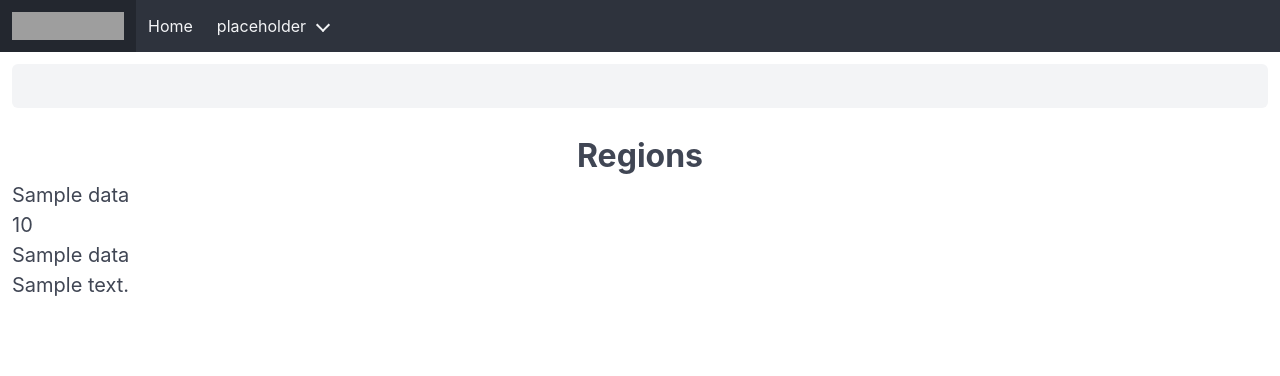
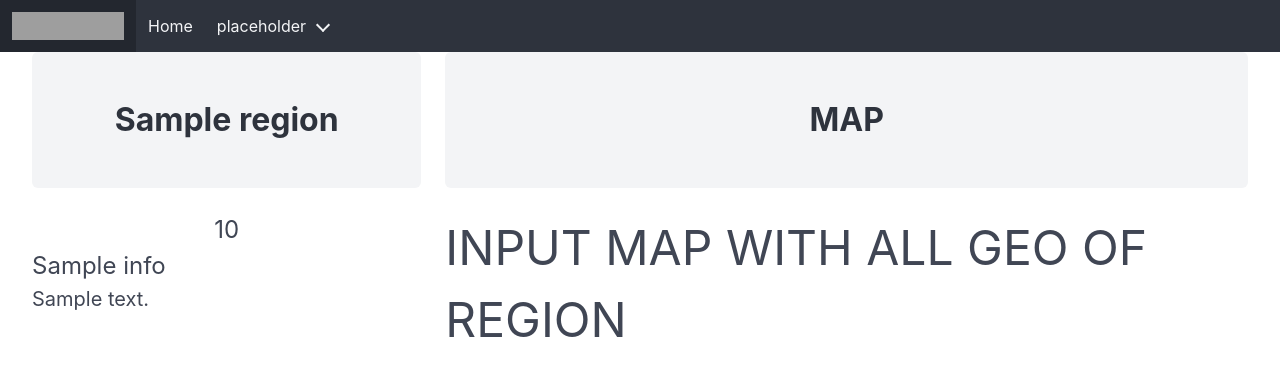
Before and after one commit to danielmichaels/fuelwatcher-website, a Flask app: template app/templates/region.html in a window 1280 px wide. Shown: the top 376 px of the page. Run offline with Flask 2, Linux system fonts and the light colour scheme; the template is opened without the code that fills it: most values are stand-ins (such as "Sample title", 1, 10 or a date in 2020); some libraries are stand-ins or nearby versions; grey boxes are pictures that could not be loaded.

Commit message:
Routes.py add regions --> region routing
notes:
+ region(region) now accepts correct region int and text values.

```diff
--- a/app/templates/region.html
+++ b/app/templates/region.html
@@ -1,17 +1,23 @@
 {% include 'base.html' %}
 
-<div class="column">
-    <p class="notification">
-    <p class="has-text-centered is-size-3 has-text-weight-bold">Regions</p>
-    {% for data in region %}
+<div class="container is-fluid">
+    <div class="columns">
+        <div class="column is-one-third">
+            <p class="notification is-size-3 has-text-weight-bold has-text-centered">
+                {{ region }}</p>
+            {% for info in resp %}
                 <ul>
                     <li>
-                <p class="is-size-5">{{ data.title }}</p>
-                <p class="is-size-5">{{ data.price }}</p>
-                <p class="is-size-5">{{ data['trading-name'] }}</p>
-                <p class="is-size-5">{{ data.address }}</p>
+                        <p class="is-size-4 has-text-centered">{{ info.price }}</p>
+                        <p class="is-size-4">{{ info['trading-name'] }}</p>
+                        <p class="is-size-5">{{ info.address }}</p>
+                        <br>
                     </li>
                 </ul>
             {% endfor %}
-    </p>
         </div>
+    <div class="column is-two-thirds">
+             <p class="notification is-size-3 has-text-weight-bold has-text-centered">
+                MAP</p>
+        <p class="is-size-1">INPUT MAP WITH ALL GEO OF REGION</p>
+    </div>
--- a/app/templates/regions.html
+++ b/app/templates/regions.html
@@ -3,10 +3,12 @@
 <div class="column">
     <p class="notification">
     <p class="has-text-centered is-size-3 has-text-weight-bold">Regions</p>
-        {% for region in regions.values() %}
+{#        {% for region in regions.values() %}#}
+    {% for key, value in regions.items() %}
             <ul>
                 <li>
-                    <p class="is-size-5"><a href="{{ url_for('core.region', region=region) }}">{{ region }}</a></p>
+                    <p class="is-size-5"><a href="{{ url_for('core.region',
+                    region=key) }}">{{ value }}</a></p>
             </li>
         </ul>
         {% endfor %}
```
Also changed, not shown: app/core/routes.py (+41 -11 lines). Lines whose indentation alone changed are shown as unchanged.
